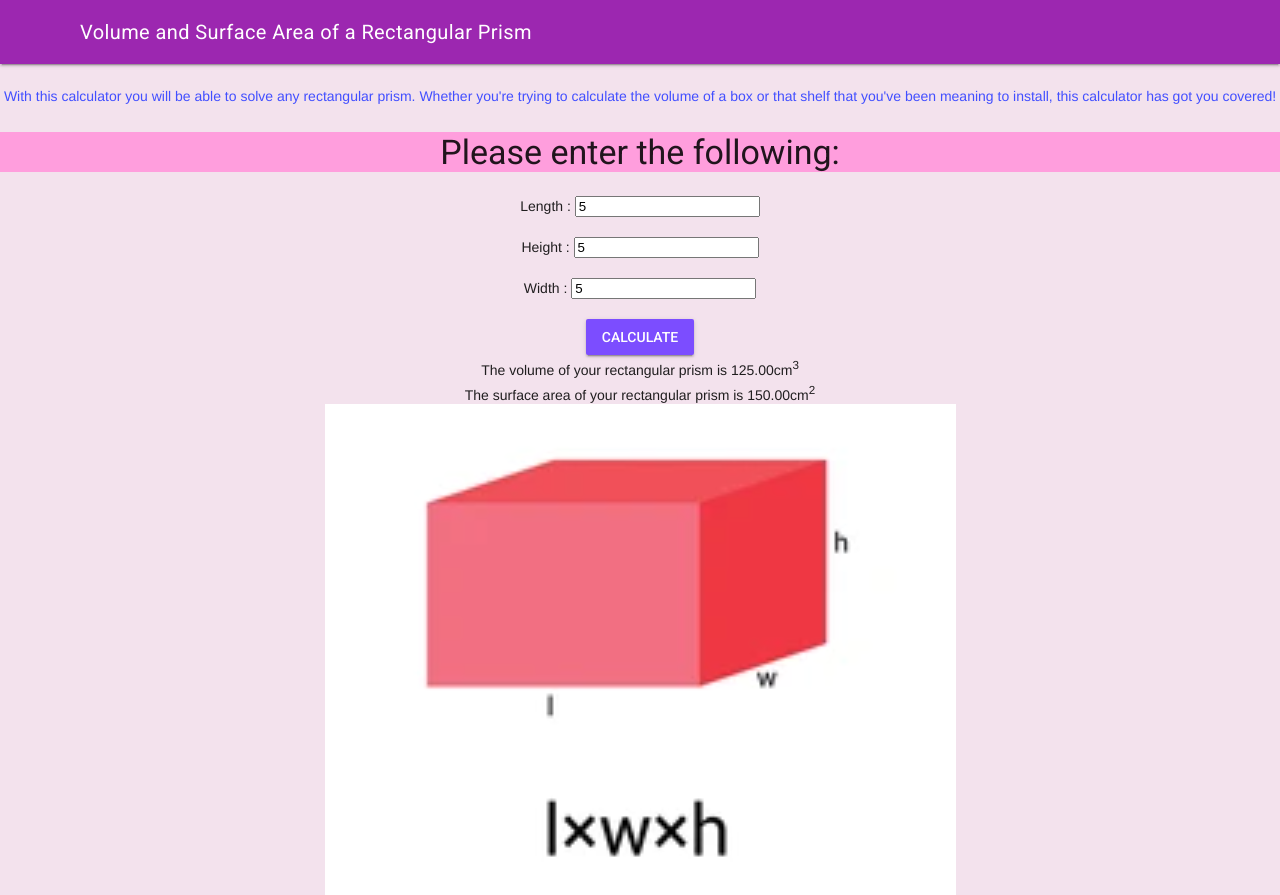
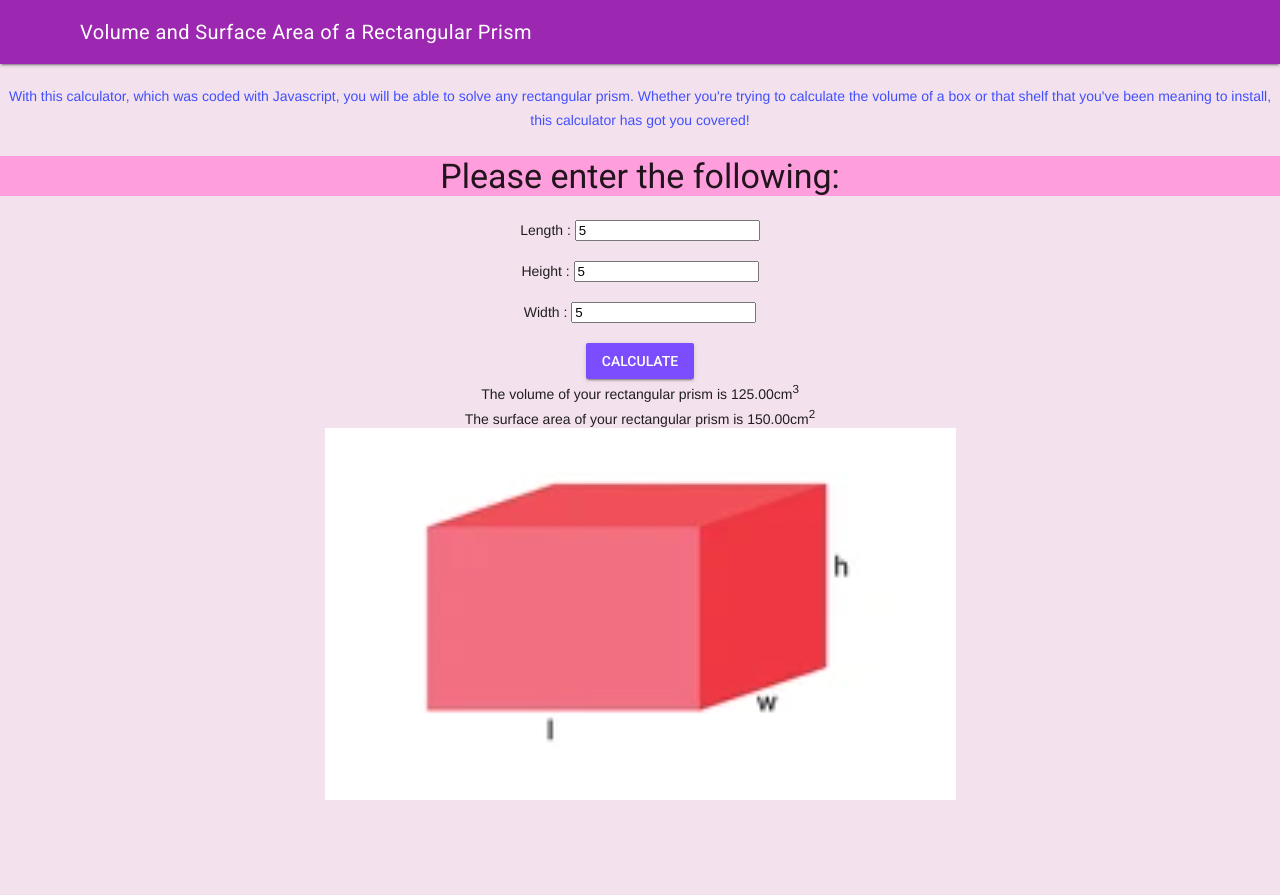
Before and after one commit to ICS20-Programming-JulienL/Assign-02-HTML-Calculations, a plain HTML site: page index.html in a window 1280 px wide. Both pictures are taken after typing "5", "5", "5" into the empty fields and a click on the button "CALCULATE". After the commit the page ends 800 px from the top, so only its background shows below. Drawn offline with nearby package versions, Linux system fonts and the light colour scheme.

Commit message:
Finished website

```diff
--- a/index.html
+++ b/index.html
@@ -26,7 +26,6 @@
     <script defer src="https://code.getmdl.io/1.3.0/material.min.js"></script>
 
     <div class = "mdl-layout mdl-js-layout mdl-layout--fixed-header">
-    </div>
       <!-- Web page header -->
       <header class = "mdl-layout__header">
         <div class = "mdl-layout__header-row">
@@ -36,9 +35,9 @@
       <!--Input and Textfield code-->
       <center>
         <br>
-        <p>With this calculator you will be able to solve any rectangular prism. Whether you're trying to calculate the volume of a box or that shelf that you've been meaning to install, this calculator has got you covered! </p>
+        <p>With this calculator, which was coded with Javascript, you will be able to solve any rectangular prism. Whether you're trying to calculate the volume of a box or that shelf that you've been meaning to install, this calculator has got you covered! </p>
         <h3>Please enter the following:</h3>
-        <form action="javascript:enterClicked()">
+        <form action="javascript:calculateVolumeSurfaceArea()">
         <label for="prism-length">Length :</label>
         <input type="number" id="prism-length" step=".001" placeholder="Enter the length of your prism"><br><br>
         <label for="prism-height">Height :</label>
@@ -46,7 +45,7 @@
         <label for="prism-width">Width :</label>
         <input type="number" id="prism-width" step=".001" placeholder="Enter the height of your prism"><br><br>
         <!-- Accent-colored raised button -->
-        <button class="mdl-button mdl-js-button mdl-button--raised mdl-button--accent" onclick ="enterClicked()">
+        <button class="mdl-button mdl-js-button mdl-button--raised mdl-button--accent" onclick ="calculateVolumeSurfaceArea()()">
           Calculate
         </button>
       </form>
@@ -55,7 +54,7 @@
       </div>
       <div id="answer2">
       </div>
-      <img src="./images/volumeRectangluarPrism.png" alt="Volume of a Rectangle">
+      <img src="./images/volumeRectangularPrism.png" alt="Volume of a Rectangle">
     </center>
   </body>
 </html>
--- a/js/script.js
+++ b/js/script.js
@@ -6,7 +6,7 @@
 
 "use strict";
 
-function enterClicked() {
+function calculateVolumeSurfaceArea() {
   // get the length from user input
   let length= parseFloat(document.getElementById("prism-length").value)
 
```
Also changed, not shown: images/volumeRectangularPrism.png (renamed from images/volumeRectangluarPrism.png).
